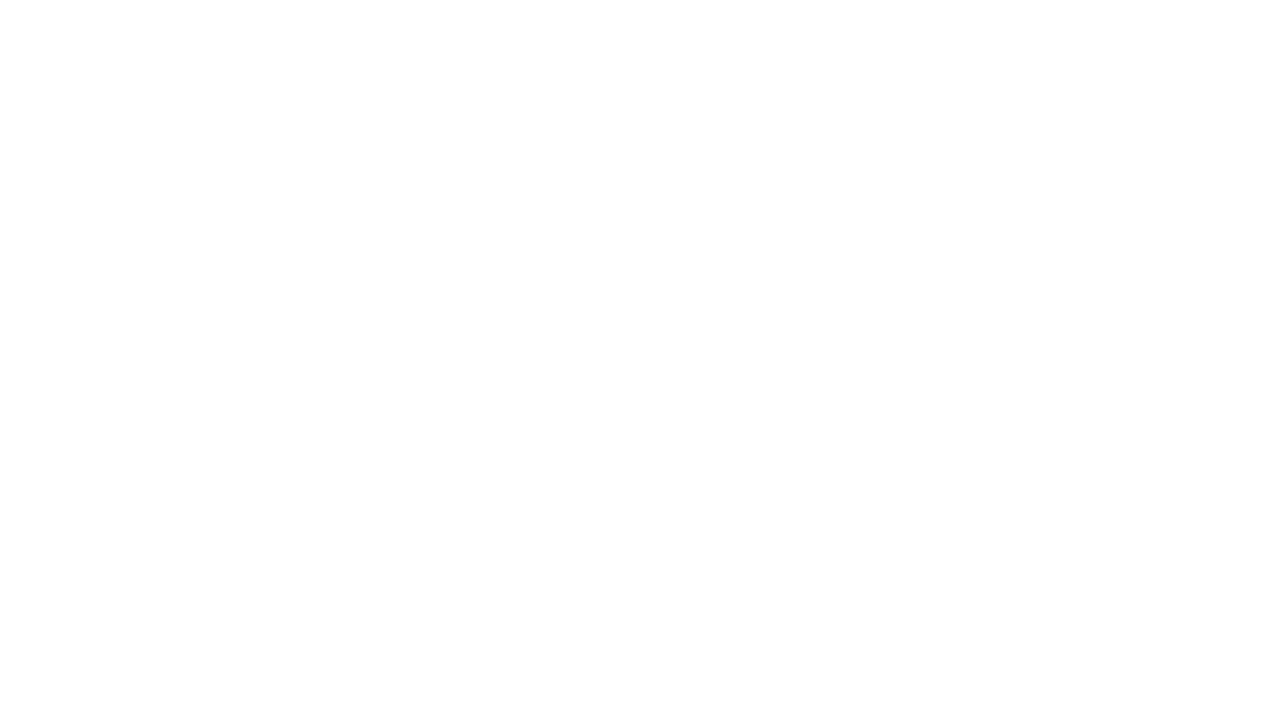
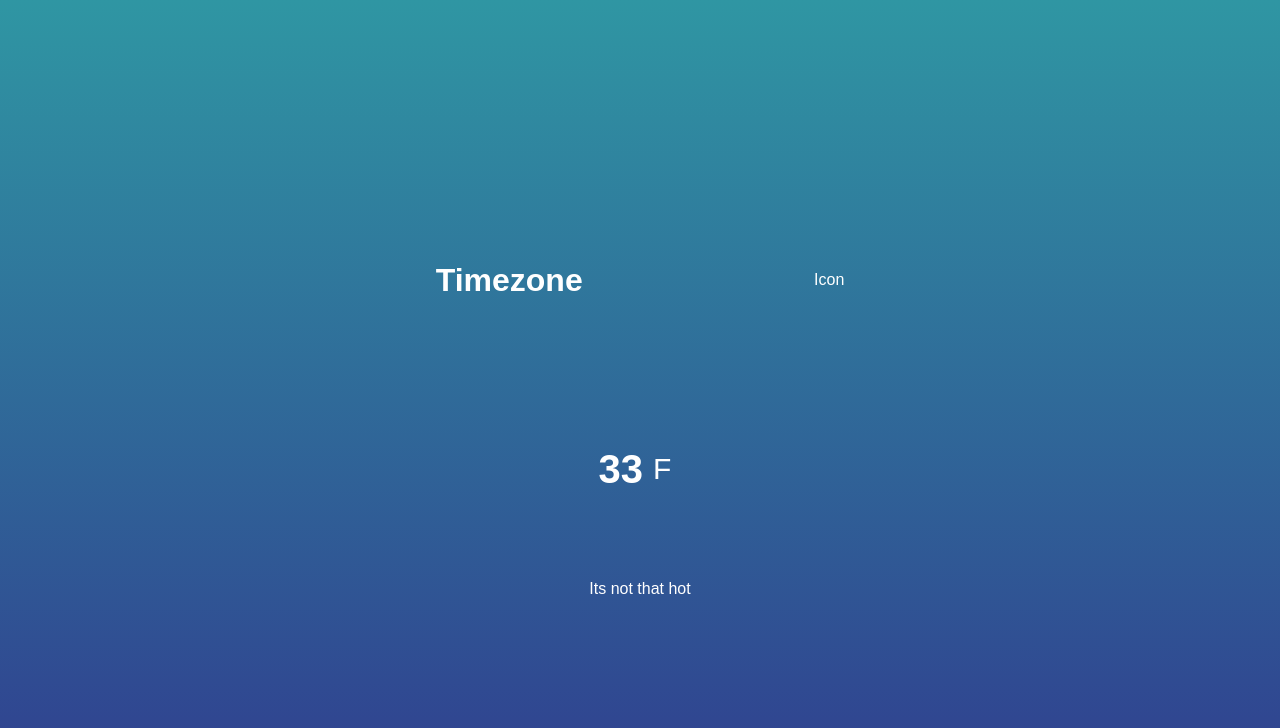
Before and after one commit to SamCook19/WeatherApp, a plain HTML site: page index.html in a window 1280 px wide. Drawn offline with Linux system fonts and the light colour scheme.

Commit message:
initial styles and JS work

```diff
--- /dev/null
+++ b/app.js
@@ -0,0 +1,28 @@
+window.addEventListener('load', () => {
+    let long;
+    let lat;
+
+    if(navigator.geolocation) {
+        navigator.geolocation.getCurrentPosition(position => {
+            long = position.coords.longitude;
+            lat = 37;
+            apiKey = '71caedaf0dd3f0097725f0b5344a19f3';
+
+            const proxy = 'https://cors-anywhere.herokuapp.com/';
+            const api = `${proxy}api.openweathermap.org/data/2.5/weather?lat=${lat},&lon=${long}&appid=${apiKey}`;
+            fetch (api)
+            .then(data => {
+                return data.json()
+
+            })
+            .then(
+                data => {
+                    console.log(data)
+                }
+            )
+        });
+
+    }else {
+        h1.textContent = "enable geolocation"
+    }
+});
--- a/index.html
+++ b/index.html
@@ -5,8 +5,23 @@
     <meta http-equiv="X-UA-Compatible" content="IE=edge">
     <meta name="viewport" content="width=device-width, initial-scale=1.0">
     <title>Weather App</title>
+    <link rel="stylesheet" href="./style.css">
 </head>
 <body>
+    <div class="location">
+        <h1 class="location-timezone">Timezone</h1>
+        <p>Icon</p>
+    </div>
+    <div class="temperature">
+        <div class="degree-section">
+        <h2 class="temperature-degree">33</h2>
+        <span>F</span>
+        </div>
+        <div class="temperature-description">Its not that hot</div>
+    </div>
 
+
+
+    <script src="app.js"></script>
 </body>
 </html>
--- /dev/null
+++ b/style.css
@@ -0,0 +1,43 @@
+*{
+    margin: 0;
+    padding: 0;
+    box-sizing: border-box;
+}
+
+body {
+    height: 100vh;
+    display: flex;
+    justify-content: center;
+    flex-direction: column;
+    align-items: center;
+    background: linear-gradient(rgb(47, 150, 163), rgb(48,62,143));
+    font-family: sans-serif;
+    color: white;
+}
+.location,
+.temperature {
+    height: 30vh;
+    width: 50%;
+    display: flex;
+    justify-content: space-around;
+    align-items: center;
+}
+
+.temperature {
+    flex-direction: column;
+}
+
+.degree-section {
+    display: flex;
+    align-items: center;
+    cursor: pointer;
+}
+
+.degree-section span {
+    margin: 10px;
+    font-size: 30px;
+}
+
+.degree-section h2 {
+    font-size: 40px;
+}
```
